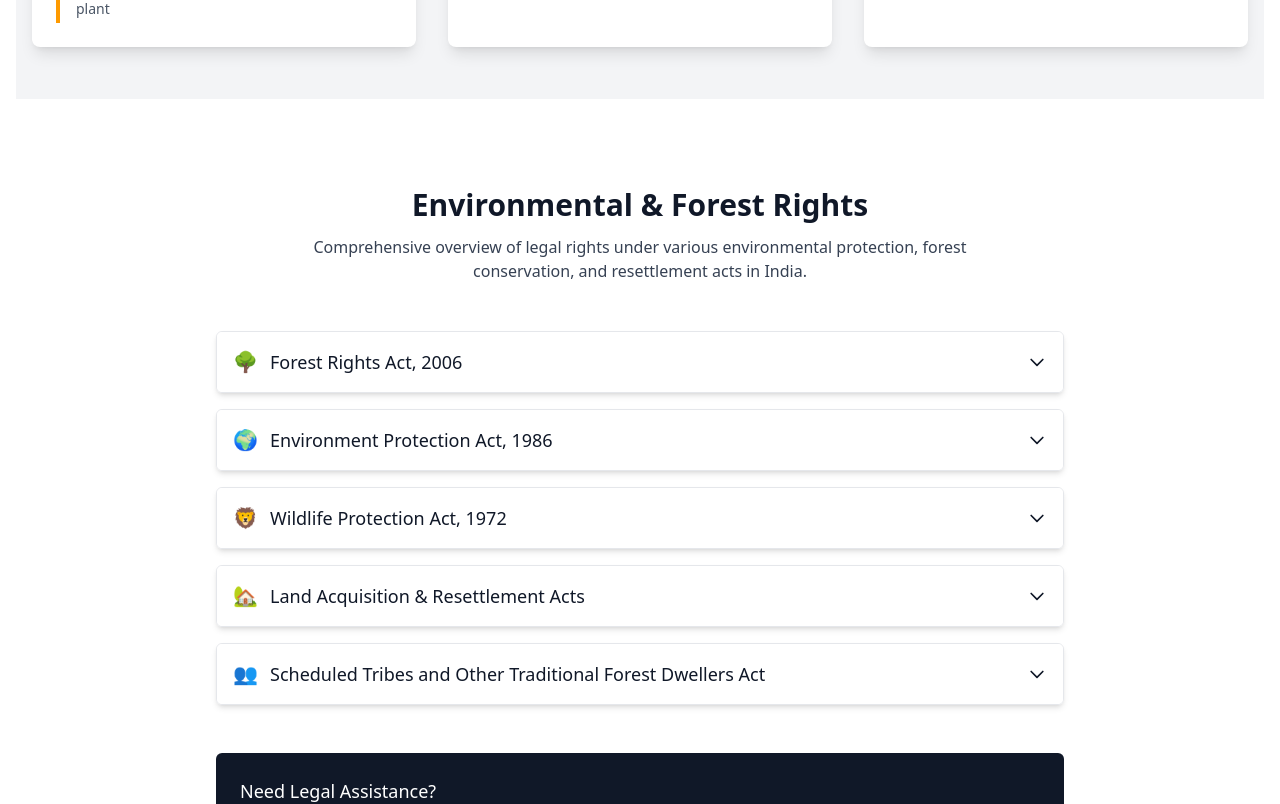
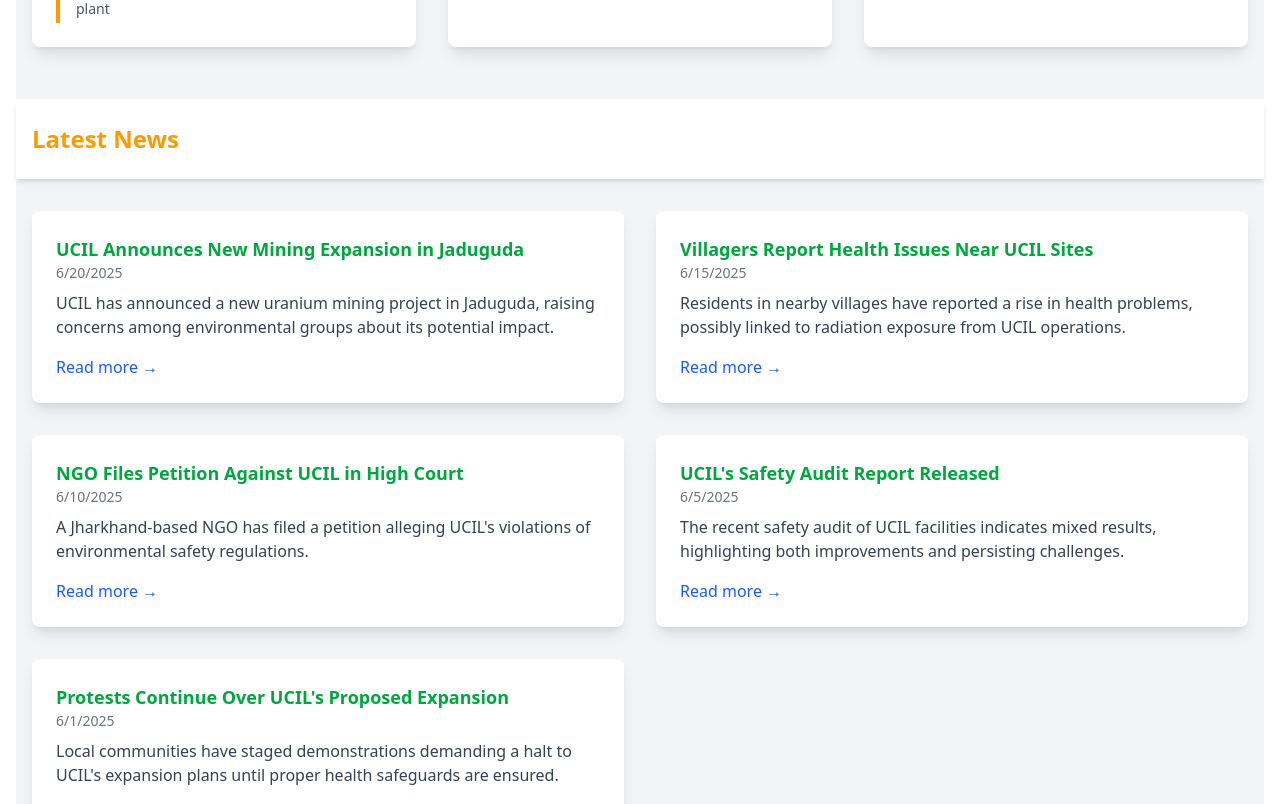
Before and after one commit to ShubhamKumar547/UCIL-SOC-25, a Next.js app: page / in a window 1280 px wide. Shown: the part 2246-3050 px from the top of the page. Built offline with nearby package versions, Linux system fonts and the light colour scheme.

Commit message:
Add Latest News section with dummy JSON data

```diff
--- /dev/null
+++ b/components/NewsFeed.jsx
@@ -0,0 +1,77 @@
+"use client";
+import React, { useEffect, useState } from "react";
+import { useRouter } from "next/router";
+import { useTheme } from "next-themes";
+import news_en from "../public/locales/en/news.json";
+import news_hi from "../public/locales/hi/news.json";
+
+const NewsFeed = () => {
+  const [news, setNews] = useState([]);
+
+  const { locale } = useRouter();
+  const { theme } = useTheme();
+
+  const translationMap = { en: news_en, hi: news_hi };
+  const t = translationMap[locale] || translationMap["en"];
+
+  useEffect(() => {
+    fetch("/data/latestNews.json")
+      .then((res) => res.json())
+      .then((data) => setNews(data))
+      .catch(() => console.error("Failed to fetch news data"));
+  }, []);
+
+  return (
+    <div className="bg-gray-100 dark:bg-gray-800 text-gray-900 dark:text-white transition-colors duration-300">
+      <header className="bg-white dark:bg-gray-900 py-6 shadow-md">
+        <div className="container mx-auto px-4 flex justify-between items-center">
+          <h1 className="text-2xl font-bold text-amber-500 dark:text-amber-400">
+            {t.sectionTitle}
+          </h1>
+        </div>
+      </header>
+
+      <main className="container mx-auto px-4 py-8">
+        {news.length === 0 ? (
+          <p className="text-gray-600 dark:text-gray-300">{t.noNews}</p>
+        ) : (
+          <div className="grid grid-cols-1 md:grid-cols-2 gap-8">
+            {news.map((item, idx) => (
+              <div
+                key={idx}
+                className="bg-white dark:bg-gray-700 p-6 rounded-lg shadow-lg overflow-hidden"
+              >
+                {item.image && (
+                  <img
+                    src={item.image}
+                    alt={item.title}
+                    className="w-full h-48 object-cover rounded-md mb-4"
+                  />
+                )}
+                <h3 className="text-lg font-semibold text-green-600 dark:text-green-400">
+                  {item.title}
+                </h3>
+                <p className="text-sm text-gray-500 dark:text-gray-300 mb-2">
+                  {new Date(item.date).toLocaleDateString(locale)}
+                </p>
+                <p className="text-gray-700 dark:text-gray-200 mb-4">
+                  {item.content}
+                </p>
+                <a
+                  href={item.link}
+                  target="_blank"
+                  rel="noopener noreferrer"
+                  className="text-blue-600 dark:text-blue-400 font-medium hover:underline"
+                >
+                  {t.readMore}
+                </a>
+              </div>
+            ))}
+          </div>
+        )}
+      </main>
+    </div>
+  );
+};
+
+export default NewsFeed;
--- a/pages/index.js
+++ b/pages/index.js
@@ -9,6 +9,7 @@
 import AboutUCIL from "@/components/AboutUs";
 import EnvironmentalStatsCards from "@/components/Environmental";
 import MiningStats from "@/components/ProjectStatistics";
+import NewsFeed from "@/components/NewsFeed";
 
 const translations = { en, hi };
 const rights_translation = { ren, rhi };
@@ -36,7 +37,10 @@
         <div className="max-w-7xl mx-auto px-4 py-8">
           <EnvironmentalStatsCards />
           <MiningStats/>
+          <NewsFeed />
         </div>
+
+
         <div className="py-8">
           <EnvironmentalRights t={rt} />
         </div>
--- /dev/null
+++ b/public/data/latestNews.json
@@ -0,0 +1,37 @@
+[
+  {
+    "title": "UCIL Announces New Mining Expansion in Jaduguda",
+    "link": "https://google.com",
+    "date": "2025-06-20",
+    "content": "UCIL has announced a new uranium mining project in Jaduguda, raising concerns among environmental groups about its potential impact.",
+    "image": ""
+  },
+  {
+    "title": "Villagers Report Health Issues Near UCIL Sites",
+    "link": "https://example.com/health-issues-ucil",
+    "date": "2025-06-15",
+    "content": "Residents in nearby villages have reported a rise in health problems, possibly linked to radiation exposure from UCIL operations.",
+    "image": ""
+  },
+  {
+    "title": "NGO Files Petition Against UCIL in High Court",
+    "link": "https://example.com/petition-ucil",
+    "date": "2025-06-10",
+    "content": "A Jharkhand-based NGO has filed a petition alleging UCIL's violations of environmental safety regulations.",
+    "image": ""
+  },
+  {
+    "title": "UCIL's Safety Audit Report Released",
+    "link": "https://example.com/ucil-safety-audit",
+    "date": "2025-06-05",
+    "content": "The recent safety audit of UCIL facilities indicates mixed results, highlighting both improvements and persisting challenges.",
+    "image": ""
+  },
+  {
+    "title": "Protests Continue Over UCIL's Proposed Expansion",
+    "link": "https://example.com/protests-ucil-expansion",
+    "date": "2025-06-01",
+    "content": "Local communities have staged demonstrations demanding a halt to UCIL's expansion plans until proper health safeguards are ensured.",
+    "image": ""
+  }
+]
--- /dev/null
+++ b/public/locales/en/news.json
@@ -0,0 +1,5 @@
+{
+  "sectionTitle": "Latest News",
+  "readMore": "Read more →",
+  "noNews": "No news available at the moment."
+}
--- /dev/null
+++ b/public/locales/hi/news.json
@@ -0,0 +1,5 @@
+{
+  "sectionTitle": "ताज़ा खबरें",
+  "readMore": "और पढ़ें →",
+  "noNews": "इस समय कोई खबर उपलब्ध नहीं है।"
+}
```
Also changed, not shown: 1 other file (tests, documents, lock files or other folders).
